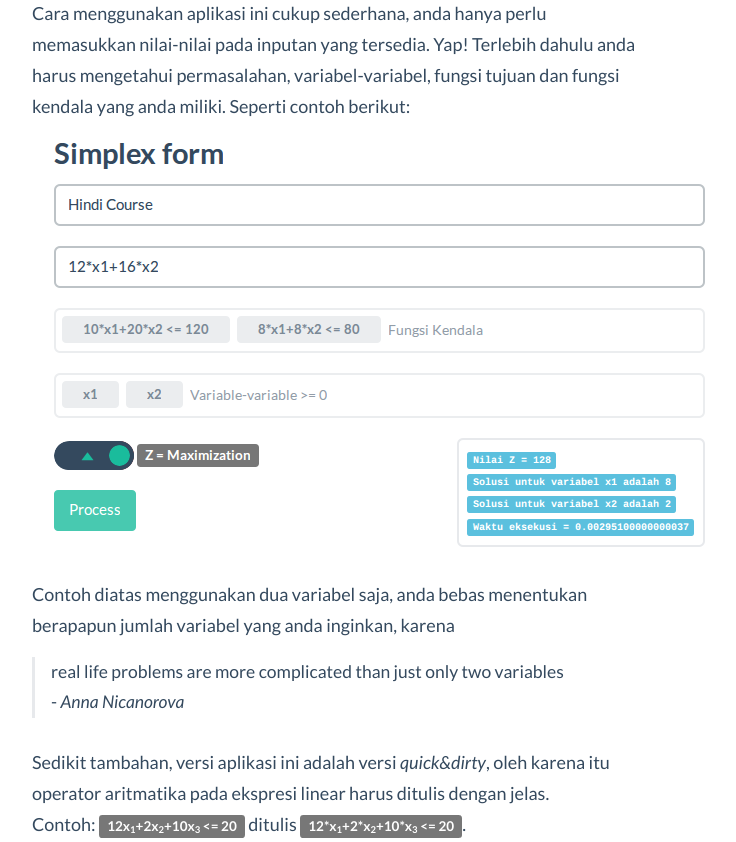
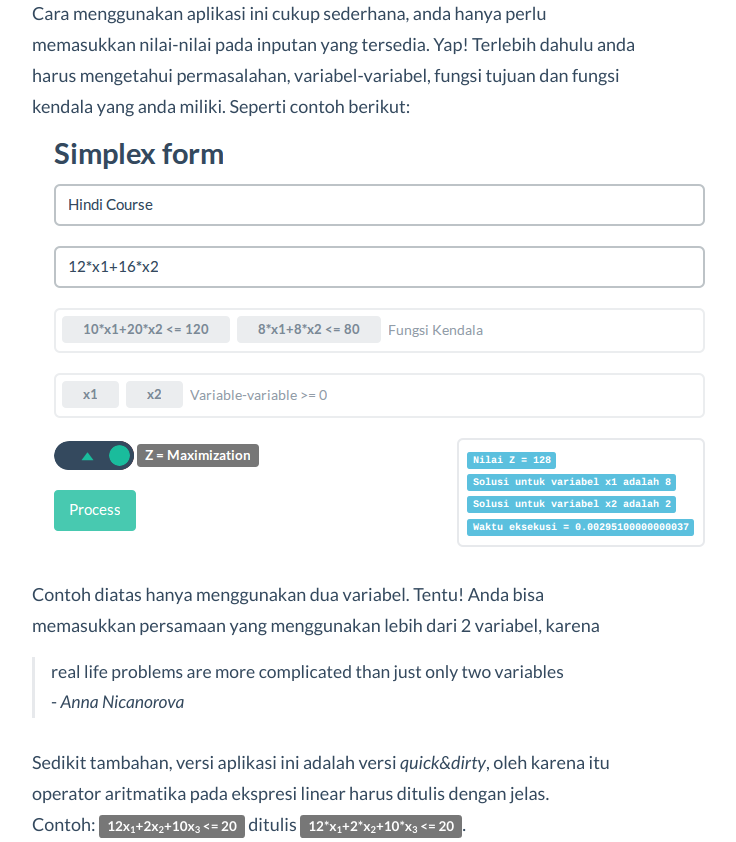
Before and after one commit to khrlimam/lp_pulp_interface, a Flask app: page /help in a window 1280 px wide. Shown: the part 517-1359 px from the top of the page, without its empty margins (303-1039 px from the left). Run offline with Flask 2, Linux system fonts and the light colour scheme; some libraries are stand-ins or nearby versions.

Commit message:
edit help

```diff
--- a/templates/help.html
+++ b/templates/help.html
@@ -21,7 +21,7 @@
         mengetahui permasalahan, variabel-variabel, fungsi tujuan dan fungsi kendala yang anda miliki. Seperti contoh
         berikut:
         <img src="{{ url_for('static', filename='img/tutorial.png') }}" alt="contoh">
-        Contoh diatas menggunakan dua variabel saja, anda bebas menentukan berapapun jumlah variabel yang anda inginkan,
+        Contoh diatas hanya menggunakan dua variabel. Tentu! Anda bisa memasukkan persamaan yang menggunakan lebih dari 2 variabel,
         karena
     <blockquote>real life problems are more complicated than just only two variables <br>
         - <i>Anna Nicanorova</i>
```
